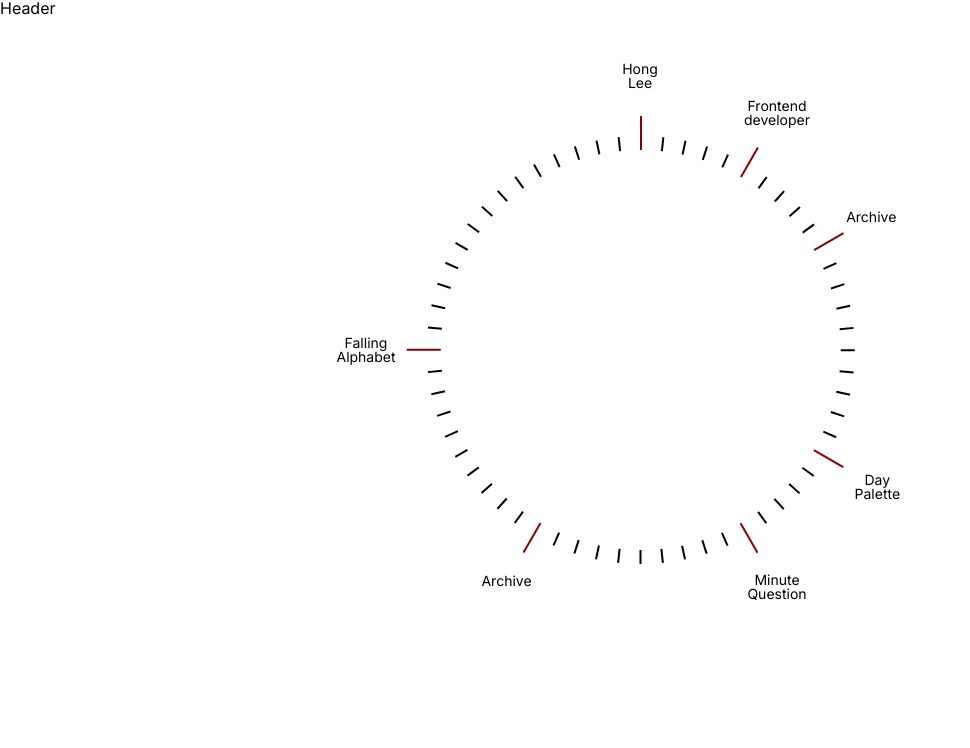
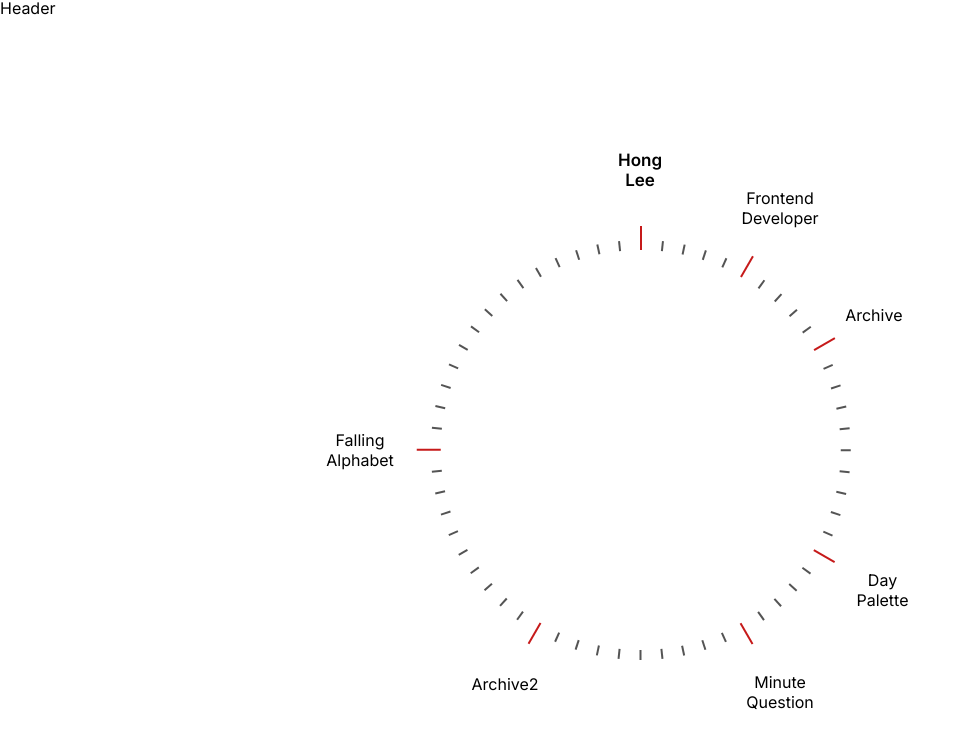
Before and after one commit to seoulcircle/portfolio-next, a Next.js app: page / in a window 1280 px wide. Shown: the top 748 px of the page, without its empty margins (0-970 px from the left). Built offline with nearby package versions, Linux system fonts and the light colour scheme.

Commit message:
circle 애니메이션 추가

```diff
--- a/src/components/CircleBoard.style.ts
+++ b/src/components/CircleBoard.style.ts
@@ -1,8 +1,16 @@
 /** @jsxImportSource @emotion/react */
 import styled from "@emotion/styled";
+import { motion } from "framer-motion";
 
 export const S = {
-  Container: styled.div`
+  Wrapper: styled(motion.div)`
+    display: flex;
+    justify-content: center;
+    align-items: center;
+    margin-top: 100px;
+  `,
+
+  Container: styled(motion.div)`
     position: relative;
     width: 300px;
     height: 300px;
@@ -25,12 +33,13 @@ export const S = {
     transform-origin: center center;
   `,
 
-  Label: styled.span`
+  Label: styled(motion.span)`
     position: absolute;
     bottom: 0; /* 눈금 끝을 기준으로 */
     left: -50%;
     transform: translate(-50%); /* 바깥으로 8px 띄움 */
-    font-size: 14px;
+    font-size: 16px;
     text-align: center;
+    line-height: normal;
   `,
 };
--- a/src/components/CircleBoard.tsx
+++ b/src/components/CircleBoard.tsx
@@ -3,21 +3,22 @@
 
 import { useEffect, useState } from "react";
 import { S } from "./CircleBoard.style";
+import { projects } from "../data/projectList";
 
 const HOUR_COUNT = 60;
-const labels = [
-  { index: 0, text: "Hong Lee" },
-  { index: 5, text: "Frontend developer" },
-  { index: 10, text: "Archive" },
-  { index: 20, text: "Day Palette" },
-  { index: 25, text: "Minute Question" },
-  { index: 35, text: "Archive" },
-  { index: 45, text: "Falling Alphabet" },
-];
 
 const CircularMenu = () => {
   const [rotation, setRotation] = useState(0);
+  const [isZoomed, setIsZoomed] = useState(false);
   const ticks = Array.from({ length: HOUR_COUNT }, (_, i) => i);
+  const [targetRotation, setTargetRotation] = useState<number | null>(null);
+
+  useEffect(() => {
+    document.body.style.overflow = "hidden"; // 바깥 스크롤 막기
+    return () => {
+      document.body.style.overflow = "auto"; // 컴포넌트 사라질 때 원상복구
+    };
+  }, []);
 
   useEffect(() => {
     const handleScroll = (e: WheelEvent) => {
@@ -28,12 +29,46 @@ const CircularMenu = () => {
     return () => window.removeEventListener("wheel", handleScroll);
   }, []);
 
+  const handleClick = (index: number) => {
+    const anglePerTick = 360 / HOUR_COUNT;
+    const targetAngle = -anglePerTick * index;
+    setRotation(targetAngle);
+    setIsZoomed(true);
+  };
+
+  useEffect(() => {
+    if (targetRotation !== null) {
+      const animation = requestAnimationFrame(() => {
+        setRotation((prev) => {
+          const diff = targetRotation - prev;
+          const step = diff * 0.1;
+          if (Math.abs(diff) < 0.5) {
+            setTargetRotation(null);
+            return targetRotation;
+          }
+          return prev + step;
+        });
+      });
+
+      return () => cancelAnimationFrame(animation);
+    }
+  }, [rotation, targetRotation]);
+
   return (
+    <S.Wrapper
+      animate={{ scale: isZoomed ? 1.8 : 1 }}
+      transition={{
+        type: "spring",
+        stiffness: 80,
+        damping: 10,
+        delay: 1,
+      }}
+    >
       <S.Container style={{ transform: `rotate(${rotation}deg)` }}>
         {ticks.map((_, i) => {
           const angle = (360 / HOUR_COUNT) * i;
           const isMajorTick = [0, 5, 10, 20, 25, 35, 45].includes(i);
-        const tickHeight = isMajorTick ? 34 : 14;
+          const tickHeight = isMajorTick ? 24 : 10;
           return (
             <S.Tick
               key={i}
@@ -42,34 +77,41 @@ const CircularMenu = () => {
                   200 + tickHeight
                 }px)`,
                 transformOrigin: "top center",
-              backgroundColor: isMajorTick ? "darkred" : "black",
+                backgroundColor: isMajorTick ? "#c61a1a" : "#545454",
                 height: `${tickHeight}px`,
               }}
             />
           );
         })}
 
-      {labels.map(({ index, text }) => {
+        {projects.map(({ index, id, name }) => {
           const angle = (360 / HOUR_COUNT) * index;
-
+          const actualAngle = (angle + rotation) % 360;
+          const normalizedAngle =
+            actualAngle < 0 ? actualAngle + 360 : actualAngle;
+          const isCentered = normalizedAngle < 6 || normalizedAngle > 354;
           return (
             <S.LabelWrapper
-            key={index}
+              key={id}
               style={{
                 transform: `rotate(${angle}deg) translateY(-260px)`,
               }}
             >
               <S.Label
+                onClick={() => handleClick(index)}
                 style={{
                   transform: `translateX(-50%) rotate(${-angle - rotation}deg)`,
+                  fontWeight: isCentered ? 600 : 400,
+                  fontSize: isCentered ? "17px" : "16px",
                 }}
               >
-              {text}
+                {name}
               </S.Label>
             </S.LabelWrapper>
           );
         })}
       </S.Container>
+    </S.Wrapper>
   );
 };
 
--- a/src/data/projectList.ts
+++ b/src/data/projectList.ts
@@ -1,27 +1,51 @@
-export const projects = [
+export interface Project {
+  index: number;
+  id: string;
+  name: string;
+  route: string;
+}
+
+export const projects: Project[] = [
   {
+    index: 0,
+    id: "honglee",
+    name: "Hong Lee",
+    route: "/honglee",
+  },
+  {
+    index: 5,
+    id: "developer",
+    name: "Frontend Developer",
+    route: "/developer",
+  },
+  {
+    index: 10,
+    id: "archive",
+    name: "Archive",
+    route: "/archive",
+  },
+  {
+    index: 20,
     id: "daypalette",
     name: "Day Palette",
     route: "/daypalette",
   },
   {
+    index: 25,
     id: "timequestion",
     name: "Minute Question",
     route: "/timequestion",
   },
   {
+    index: 35,
+    id: "archive2",
+    name: "Archive2",
+    route: "/archive2",
+  },
+  {
+    index: 45,
     id: "alphabet",
     name: "Falling Alphabet",
     route: "/falling",
   },
-  {
-    id: "developer",
-    name: "Frontend developer",
-    route: "/developer",
-  },
-  {
-    id: "honglee",
-    name: "Hong Lee",
-    route: "/honglee",
-  },
 ];
```
Lines whose indentation alone changed are shown as unchanged.
